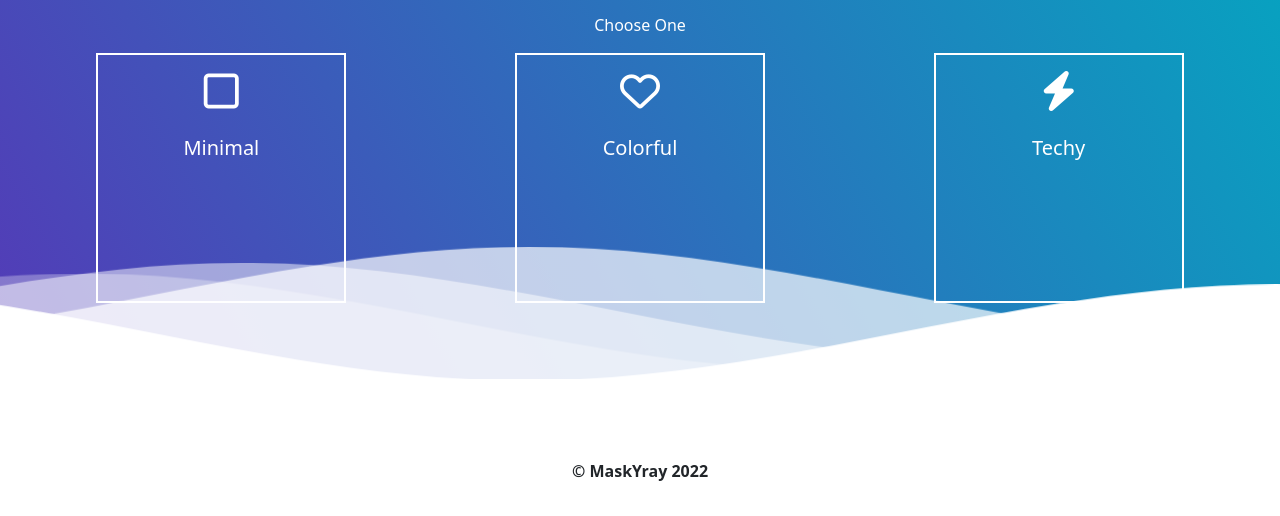
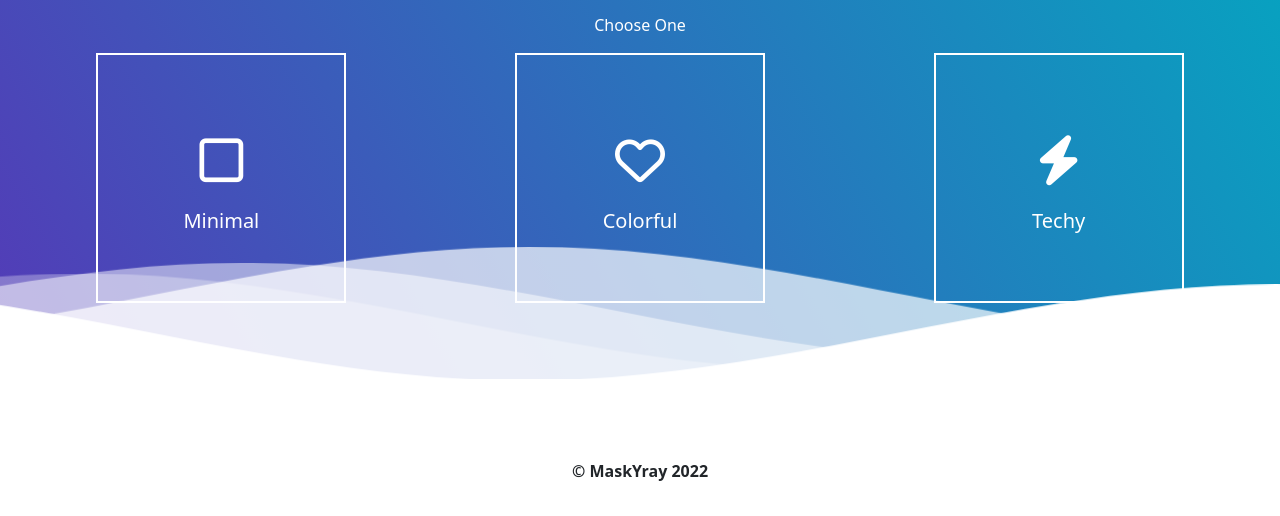
Before and after one commit to YrayPixels/MaskYrayPortfolio, a website: page index.html in a window 1280 px wide. Shown: the part 284-800 px from the top of the page. Drawn offline with nearby package versions, Linux system fonts and the light colour scheme.

Commit message:
centralized

```diff
--- a/css/newIndex.css
+++ b/css/newIndex.css
@@ -10,12 +10,16 @@
 }
 
 .boxes i {
-    font-size: 40px;
+    font-size: 50px;
 }
 
 .boxes a {
+    justify-content: center;
     height: 250px;
     width: 250px;
+    text-decoration: none;
+    position: relative;
+
 }
 
 .stacks {
@@ -23,7 +27,25 @@
     padding: 10px;
 }
 
+.Minimal {
+    position: relative;
+    top: 30%;
+}
+
+.Colorful {
+    position: relative;
+    top: 30%;
+}
+
+.Techy {
+    position: relative;
+    top: 30%;
+
+}
+
 .Minimal i {
+    /* position: absolute; */
+    /* top: 50%; */
     color: white;
 }
 
@@ -33,11 +55,8 @@
     color: white;
 }
 
-a {
-    text-decoration: none;
-}
 
-a:hover {
+.boxes a:hover {
     text-decoration: none;
     border: 1px solid rgb(249, 227, 103);
     background-color: rgba(255, 217, 0, 0.259);
```
